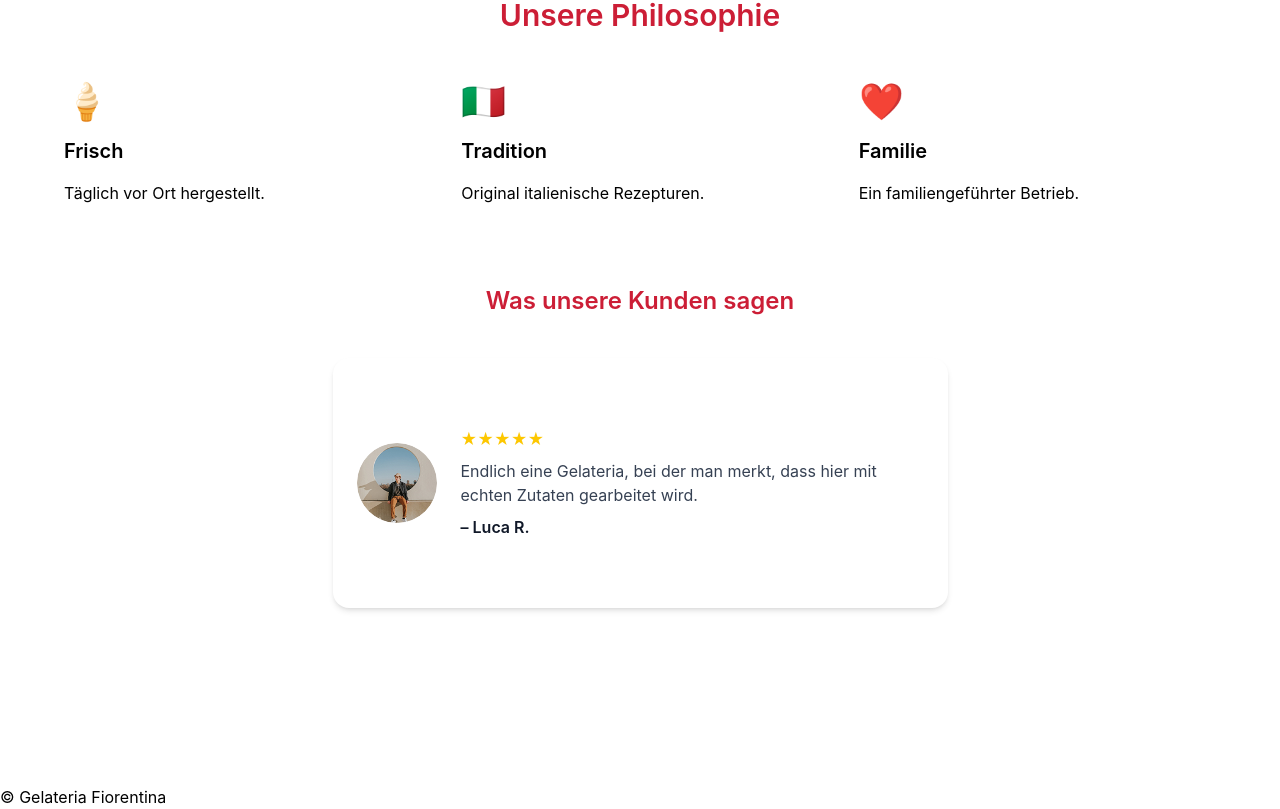
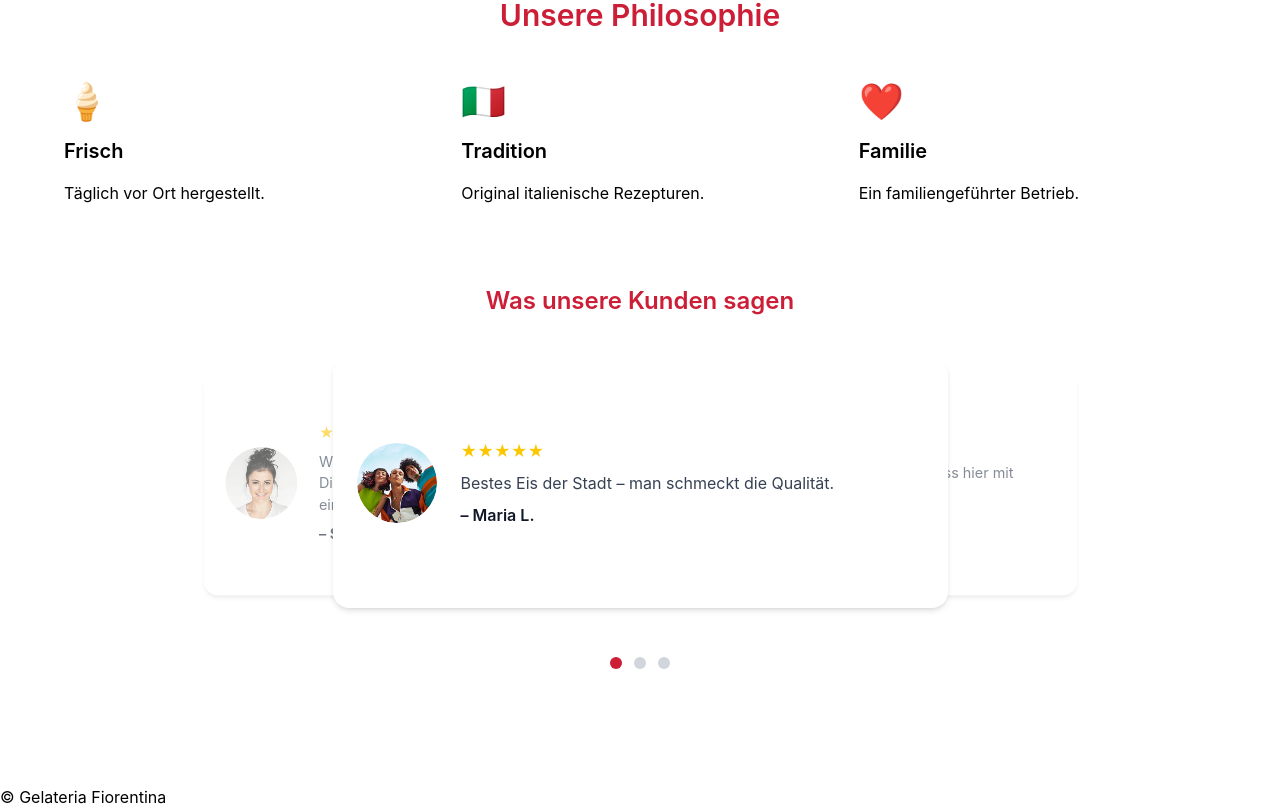
Before and after one commit to katiwolf95-design/404-brain-freeze, a React (Vite) app: page / in a window 1280 px wide. Shown: the part 1588-2397 px from the top of the page. Built offline with nearby package versions, Linux system fonts and the light colour scheme.

Commit message:
testimonials verbessert

```diff
--- a/src/components/testimonials/Testimonial.jsx
+++ b/src/components/testimonials/Testimonial.jsx
@@ -25,7 +25,7 @@ export default function Testimonials() {
   useEffect(() => {
     const interval = setInterval(() => {
       setCurrent((prev) => (prev + 1) % testimonials.length);
-    }, 4000);
+    }, 6000);
 
     return () => clearInterval(interval);
   }, []);
@@ -39,17 +39,45 @@ export default function Testimonials() {
         Was unsere Kunden sagen
       </h2>
       <div className="relative overflow-hidden flex items-center justify-center h-75">
-        {testimonials.map((item, index) => (
-          <div
+        {testimonials.map((item, index) => {
+
+          const position =
+            index === current
+              ? "center"
+              : index === (current - 1 + testimonials.length) % testimonials.length
+              ? "left"
+              : index === (current + 1) % testimonials.length
+              ? "right"
+              : "hidden";
+
+          return (
+            <div
+              key={index}
+              className={`
+                absolute transition-all duration-700
+
+                ${position === "center" && "z-20 scale-100"}
+                ${position === "left" && "z-10 -translate-x-40 scale-90 opacity-60"}
+                ${position === "right" && "z-10 translate-x-40 scale-90 opacity-60"}
+                ${position === "hidden" && "opacity-0"}
+              `}
+            >
+              <TestimonialCard {...item} />
+            </div>
+          );
+        })}
+      </div>
+
+      {/* DOTS */}
+      <div className="flex justify-center gap-3 mt-6">
+        {testimonials.map((_, index) => (
+          <button
             key={index}
-            className={`absolute transition-all duration-700 ease-in-out ${
-              index === current
-                ? "translate-x-0 opacity-100"
-                : "translate-x-full opacity-0"
-            }`}
-          >
-            <TestimonialCard {...item} />
-          </div>
+            onClick={() => setCurrent(index)}
+            className={`w-3 h-3 rounded-full transition-all
+              ${index === current ? "bg-[#CC1E36]" : "bg-gray-300"}
+            `}
+          />
         ))}
       </div>
     </section>
```
